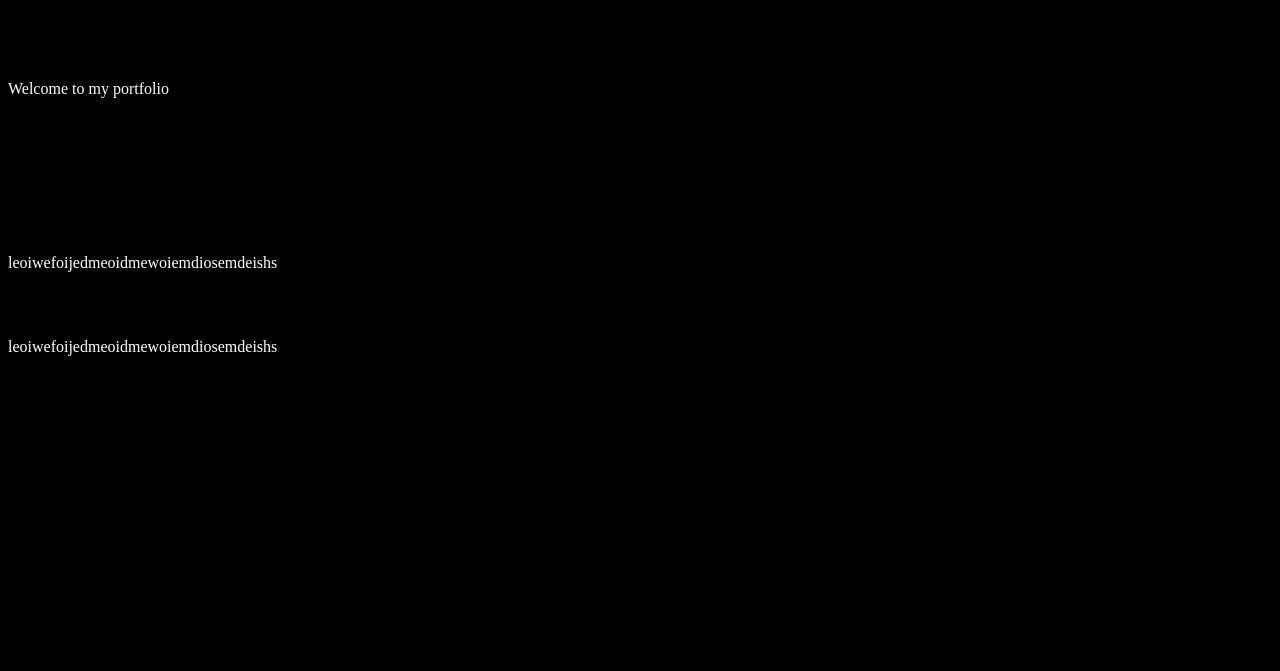
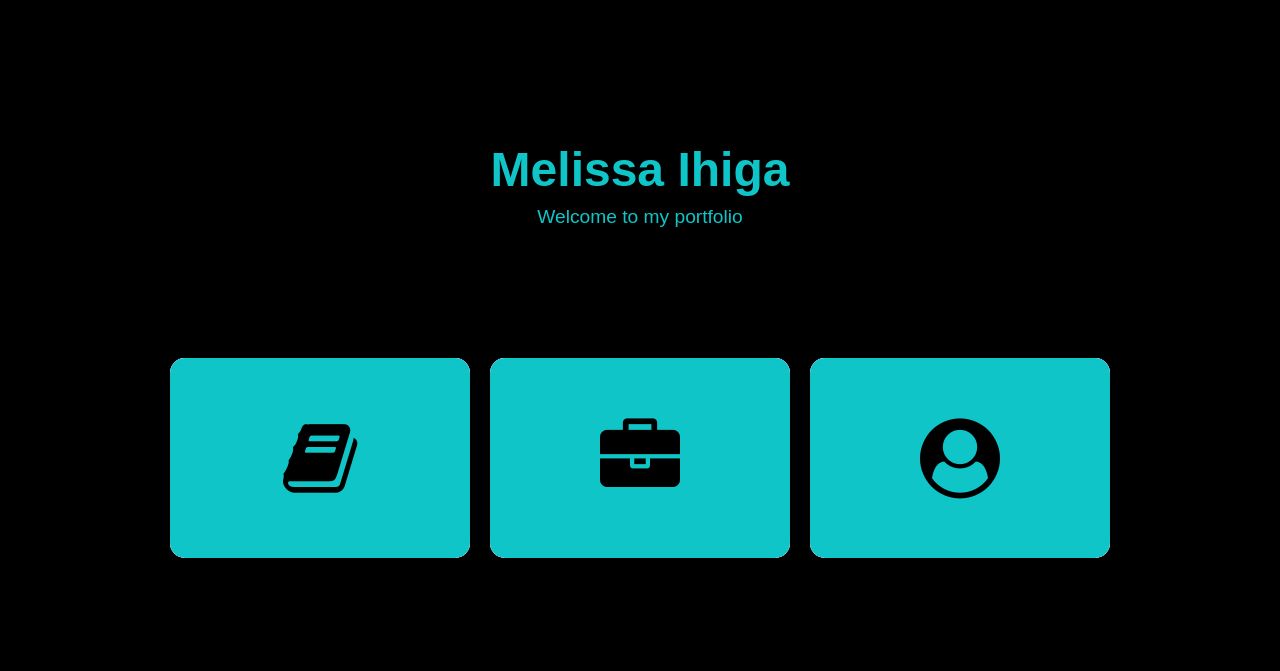
Before and after one commit to MLisStar/Web_Developing, a plain HTML site: page portfolio/index.html in a window 1280 px wide. Drawn offline with Linux system fonts and the light colour scheme.

Commit message:
basic portfolio

```diff
--- a/portfolio/css/styles.css
+++ b/portfolio/css/styles.css
@@ -1,10 +1,196 @@
 *{
-    box-sizing: border-box;
+        box-sizing: border-box;
 }
-body{
+body {
+
+    margin: 0;
+    padding: 0;
+    min-height: 100vh;
+    display: flex;
+    flex-direction: column;
+    align-items: center;
+    justify-content: center;
+    font-family: sans-serif;
     background-color: #000000;
 
 }
-p{
-    color: #ffffff;
+.header {
+    text-align: center;
+    color: #10c5c8;
 }
+.header h1 {
+    font-size: 3em;
+    margin: 0.2em 0;
+}
+.header p {
+    font-size: 1.2em;
+    margin: 0;
+    color: #10c5c8;
+}
+.card
+{
+
+    width: 33.33%;
+    padding: 30px 10px 10px 10px;
+
+
+}
+.container
+{
+    display: flex;
+    flex-wrap: wrap;
+    justify-content: center;
+
+}
+
+.container .card .icon {
+
+    position: absolute;
+    top: 0;
+    left: 0;
+    width: 100%;
+    height: 100%;
+    background: #10c5c8;
+
+}
+
+.container .card .icon .fa {
+
+    position: absolute;
+    top: 50%;
+    left: 50%;
+    transform: translate(-50%, -50%);
+    font-size: 80px;
+    color: #000000;
+
+}
+
+.container .card .slide {
+
+    width: 300px;
+    height: 200px;
+    transition: 0.5s;
+
+}
+
+.container .card .slide.slide1 {
+
+    position: relative;
+    display: flex;
+    justify-content: center;
+    align-items: center;
+    z-index: 1;
+    transition: .7s;
+    transform: translateY(100px);
+
+
+}
+
+.container .card:hover .slide.slide1{
+
+    transform: translateY(0px);
+
+}
+
+.container .card .slide.slide2 {
+
+    position: relative;
+    display: flex;
+    justify-content: center;
+    align-items: center;
+    padding: 20px;
+    transition: .8s;
+    transform: translateY(-100px);
+    box-shadow: 0 20px 40px rgba(0,0,0,0.4);
+
+}
+
+.container .card:hover .slide.slide2{
+
+    transform: translateY(0);
+
+}
+
+
+.container .card .slide.slide2 .content p {
+
+    margin: 0;
+    padding: 0;
+    text-align: center;
+    color: #000000;
+
+}
+
+.container .card .slide.slide2 .content h3 {
+
+    margin: 0 0 10px 0;
+    padding: 0;
+    font-size: 24px;
+    text-align: center;
+    color: #000000;
+
+}
+.holographic-card {
+
+  background: #ffffff;
+  display: flex;
+  justify-content: center;
+  align-items: center;
+  position: relative;
+  overflow: hidden;
+  border-radius: 15px;
+  transition: all .5s ease;
+}
+
+
+
+.holographic-card::before {
+  content: '';
+  position: absolute;
+  top: -50%;
+  left: -50%;
+  width: 200%;
+  height: 200%;
+  background: linear-gradient(
+    0deg,
+    transparent,
+    transparent 30%,
+    #10c5c8
+  );
+  transform: rotate(-45deg);
+  transition: all 0.5s ease;
+  opacity: 0;
+}
+
+.holographic-card:hover {
+  transform: scale(1.05);
+  box-shadow: 0 0 100px #10c5c8;
+}
+
+.holographic-card:hover::before {
+  opacity: 1;
+  transform: rotate(-45deg) translateY(100%);
+}
+@media (max-width: 910px) {
+    .card {
+        width: 100%;
+        max-width: 400px;
+
+
+    }
+    .container{
+        flex-direction: column;
+        align-items: center;
+
+    }
+
+
+}
+@media (max-width: 768px) {
+    .card {
+        width: 100%;
+    }
+    .container .card .slide {
+        width: 100%;
+    }
+}
--- a/portfolio/index.html
+++ b/portfolio/index.html
@@ -1,34 +1,82 @@
 <!DOCTYPE html>
 <html lang="en">
 <head>
-    <meta charset="UTF-8">
-    <meta name="viewport" content="width=device-width, initial-scale=1.0">
-    <title>Melissa Ihiga</title>
-    <link rel="stylesheet" href="css/styles.css">
+
+    <title>Card Hover Effect</title>
+
+    <meta name="viewport" content="width=device-width, initial-scale=1">
+
+    <link rel="stylesheet" type="text/css" media="screen" href="css/styles.css" />
+
+    <link href="https://stackpath.bootstrapcdn.com/font-awesome/4.7.0/css/font-awesome.min.css" rel="stylesheet" integrity="sha384-wvfXpqpZZVQGK6TAh5PVlGOfQNHSoD2xbE+QkPxCAFlNEevoEH3Sl0sibVcOQVnN"
+
+        crossorigin="anonymous">
+
 </head>
+
 <body>
-        <div class="container">
+    <div class="header">
         <h1>Melissa Ihiga</h1>
         <p>Welcome to my portfolio</p>
     </div>
-        <div class="container2">
-            <div class="cards">
-                <div class="card1 card-lg-3 card-sm-1">
+    <div class="container">
+        <div class="card">
+            <div class="slide slide1 holographic-card card-lg-3 card-sm-1">
                 <div class="content">
-                    <h2 class="title_cards">Eduction</h2>
-                    <h3>leoiwefoijedmeoidmewoiemdiosemdeishs</h3>
+                    <div class="icon">
+                        <i class="fa fa-book" aria-hidden="true"></i>
                     </div>
                 </div>
-                <div class="card2 card-lg-3 card-sm-1">
+            </div>
+            <div class="slide slide2 holographic-card card-lg-3 card-sm-1">
                 <div class="content">
-                    <h2 class="title_cards">Experience</h2>
-                    <p>leoiwefoijedmeoidmewoiemdiosemdeishs</p>
+                    <h3>
+                        Education
+                    </h3>
+                    <ul>
+                    <li><p>BSC in Information System, Middlesex university</p></li>
+                    <li><p>Edulink Internation College</p></li>
+                    </ul>
                 </div>
             </div>
-                <div class="card3 card-lg-3 card-sm-1">
+        </div>
+        <div class="card">
+            <div class="slide slide1 holographic-card card-lg-3 card-sm-1">
                 <div class="content">
-                    <h2 class="title_cards">HER</h2>
-                    <p>leoiwefoijedmeoidmewoiemdiosemdeishs</p>
+                    <div class="icon">
+                        <i class="fa fa-briefcase" aria-hidden="true"></i>
+                    </div>
+                </div>
+            </div>
+            <div class="slide slide2 holographic-card card-lg-3 card-sm-1">
+                <div class="content">
+                    <h3>
+                        Experience
+                    </h3>
+                    <ul>
+                    <li><p>Ajira Digital Program</p></li>
+                    </ul>
+                </div>
+            </div>
+        </div>
+        <div class="card">
+            <div class="slide slide1 holographic-card card-lg-3 card-sm-1">
+                <div class="content">
+                    <div class="icon">
+                        <i class="fa fa-user-circle" aria-hidden="true"></i>
+                    </div>
+                </div>
+            </div>
+            <div class="slide slide2 holographic-card card-lg-3 card-sm-1">
+                <div class="content">
+                    <h3>
+                        Me
+                    </h3>
+                    <ul>
+                    <li><p>Newly Graduate</p></li>
+                    <li><p>Passion For Gaming</p></li>
+                    <li><p>Hands on quick learner</p></li>
+                    </ul>
                 </div>
             </div>
         </div>
```
Also changed, not shown: portfolio/Education.html (deleted), portfolio/Experience.html (deleted), portfolio/Me.html (deleted). Lines whose indentation alone changed are shown as unchanged.
